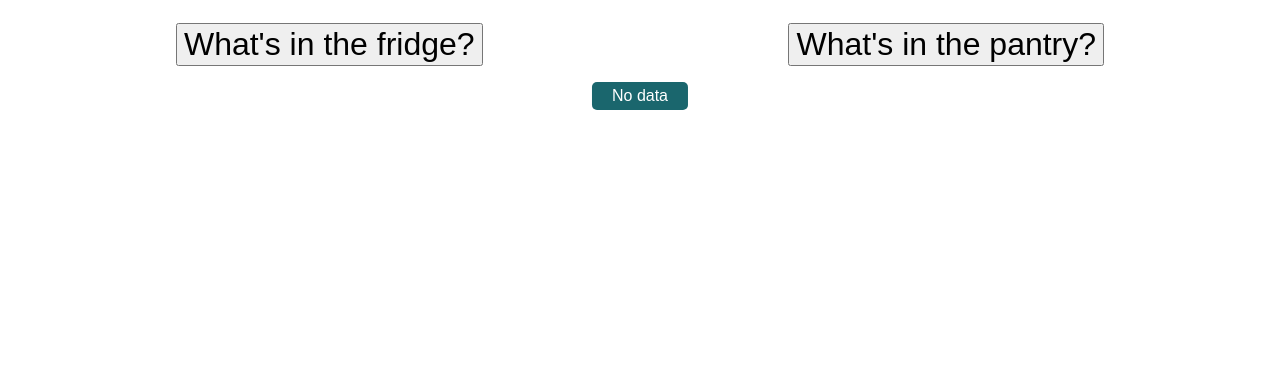
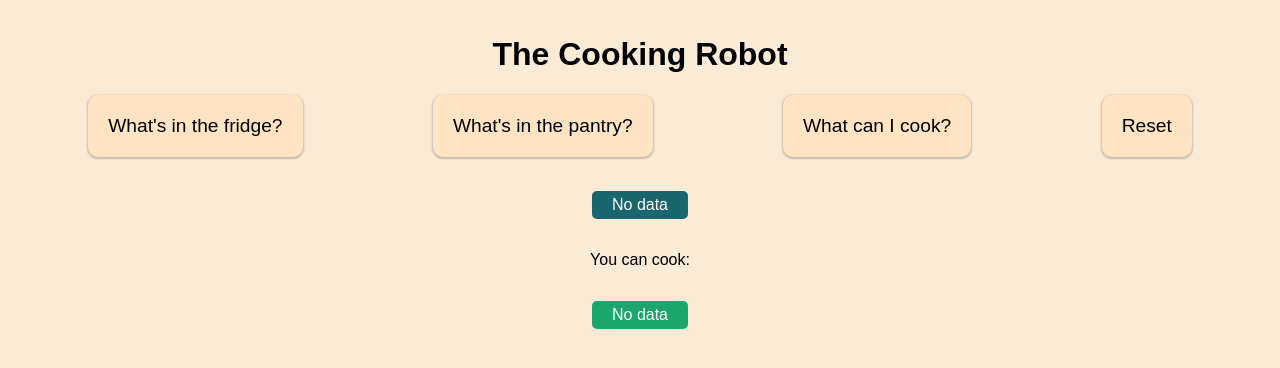
Before and after one commit to TakaoNexstack/cooking-robot-refactored, a Next.js app: page / in a window 1280 px wide. Shown: the top 368 px of the page. Built offline with nearby package versions, Linux system fonts and the light colour scheme.

Commit message:
intentional bad code

```diff
--- a/pages/api/fridge.js
+++ b/pages/api/fridge.js
@@ -25,7 +25,7 @@ export default function handler(req, res) {
         id: 103,
         name: "butter",
         category: "dairy",
-        qty: 1,
+        qty: 2,
       },
     ],
   });
--- a/pages/api/pantry.js
+++ b/pages/api/pantry.js
@@ -37,7 +37,7 @@ export default function handler(req, res) {
         id: 205,
         name: "watercress",
         category: "vegetable",
-        qty: 15,
+        qty: 12,
       },
       {
         id: 206,
--- /dev/null
+++ b/pages/api/recipes.js
@@ -0,0 +1,66 @@
+// Next.js API route support: https://nextjs.org/docs/api-routes/introduction
+
+export default function handler(req, res) {
+  res.status(200).json({
+    recipes: [
+      {
+        id: 300,
+        name: "Egg Pudding",
+        ingredients: {
+          milk: 2,
+          egg: 2,
+          sugar: 3,
+        },
+      },
+      {
+        id: 301,
+        name: "Vanilla Pudding",
+        ingredients: {
+          milk: 2,
+          egg: 2,
+          sugar: 2,
+          "vanilla extract": 1,
+        },
+      },
+      {
+        id: 302,
+        name: "Watermelon Juice",
+        ingredients: {
+          watermelon: 1,
+          sugar: 2,
+          salt: 1,
+          ice: 3,
+        },
+      },
+      {
+        id: 303,
+        name: "Banana Milkshake",
+        ingredients: {
+          banana: 2,
+          sugar: 2,
+          ice: 3,
+          "ice-cream": 1,
+        },
+      },
+      {
+        id: 304,
+        name: "Fried Watercress",
+        ingredients: {
+          watercress: 3,
+          salt: 2,
+          oil: 1,
+        },
+      },
+      {
+        id: 305,
+        name: "Creamy Pumpkin Soup",
+        ingredients: {
+          pumpkin: 1,
+          salt: 2,
+          milk: 2,
+          butter: 2,
+        },
+      },
+    ],
+  });
+}
--- a/pages/index.js
+++ b/pages/index.js
@@ -1,32 +1,84 @@
 import axios from "axios";
-import { useState } from "react";
+import { useEffect, useState } from "react";
 
 export default function Home() {
   const [displayList, setDisplayList] = useState([]);
+  const [cookableList, setCookableList] = useState([]);
+  const [location, setLocation] = useState(null);
+  const [needGroceries, setNeedGroceries] = useState(false);
 
-  const getFridgeData = async () => {
+  const title = "The Cooking Robot";
+
+  const handleReset = () => {
+    setCookableList([]);
+    setDisplayList([]);
+    setLocation(null);
+    setNeedGroceries(false);
+  };
+
+  useEffect(() => {
+    cookableList.length > 0 && setNeedGroceries(true);
+  }, [cookableList]);
+
+  const handleFridge = async () => {
+    setLocation("fridge");
     const { data } = await axios.get("/api/fridge");
     const items = await data.fridge;
     setDisplayList(items);
   };
 
-  const getPantryData = async () => {
+  const handlePantry = async () => {
+    setLocation("pantry");
     const { data } = await axios.get("/api/pantry");
     const items = await data.pantry;
     setDisplayList(items);
   };
 
+  const handleCook = async () => {
+    const {
+      data: { fridge },
+    } = await axios.get("/api/fridge");
+    const {
+      data: { pantry },
+    } = await axios.get("/api/pantry");
+    const {
+      data: { recipes },
+    } = await axios.get("/api/recipes");
+
+    setCookableList(
+      recipes.filter((recipe) =>
+        Object.keys(recipe.ingredients).every(
+          (ingredient) =>
+            !!fridge.filter(
+              (item) =>
+                item.name === ingredient &&
+                item.qty >= recipe.ingredients[ingredient]
+            ).length ||
+            !!pantry.filter(
+              (item) =>
+                item.name === ingredient &&
+                item.qty >= recipe.ingredients[ingredient]
+            ).length
+        )
+      )
+    );
+  };
+
   return (
     <div>
+      <h1 className="text-center">{title}</h1>
       <div className="buttonContainer">
-        <button onClick={() => getFridgeData()}>
-          {"What's in the fridge?"}
-        </button>
-        <button onClick={() => getPantryData()}>
-          {"What's in the pantry?"}
-        </button>
+        <button onClick={handleFridge}>{"What's in the fridge?"}</button>
+        <button onClick={handlePantry}>{"What's in the pantry?"}</button>
+        <button onClick={handleCook}>{"What can I cook?"}</button>
+        <button onClick={handleReset}>{"Reset"}</button>
       </div>
 
+      <br />
+
+      {location !== null && (
+        <p className="text-center">{`The following items are in the ${location}: `}</p>
+      )}
       <ul className="itemList">
         {displayList.length
           ? displayList?.map((item) => (
@@ -37,6 +89,27 @@ export default function Home() {
             ))
           : "No data"}
       </ul>
+
+      <p className="text-center">You can cook: </p>
+      <ul className="itemList cookList">
+        {cookableList.length
+          ? cookableList?.map((item) => (
+              <li className="itemListItem" key={item.id}>
+                <span>{item.name}</span>
+              </li>
+            ))
+          : "No data"}
+      </ul>
+
+      {needGroceries && (
+        <>
+          <h4 className="text-center">Need to go for grocery shopping?</h4>
+          <div className="text-center buttonContainer shoppingButtons">
+            <button>Yes</button>
+            <button>No</button>
+          </div>
+        </>
+      )}
     </div>
   );
 }
--- a/styles/globals.css
+++ b/styles/globals.css
@@ -1,11 +1,21 @@
 html {
+  background-color: antiquewhite;
   padding: 15px;
   font-family: sans-serif;
 }
 
 button {
+  background-color: bisque;
+  border: none;
+  border-radius: 10px;
+  box-shadow: 0px 1px 2px 1px rgba(0, 0, 0, 0.2);
+  padding: 20px;
   cursor: pointer;
-  font-size: 2rem;
+  font-size: 1.2rem;
+}
+
+.text-center {
+  text-align: center;
 }
 
 .buttonContainer {
@@ -24,6 +34,10 @@ button {
   transform: translateX(-50%);
 }
 
+.cookList {
+  background-color: #1aa66d;
+}
+
 .itemListItem {
   margin: 15px 0;
   width: 100%;
@@ -31,3 +45,9 @@ button {
   justify-content: space-between;
   gap: 5px;
 }
+
+.shoppingButtons {
+  width: 50%;
+  margin-left: auto;
+  margin-right: auto;
+}
```
